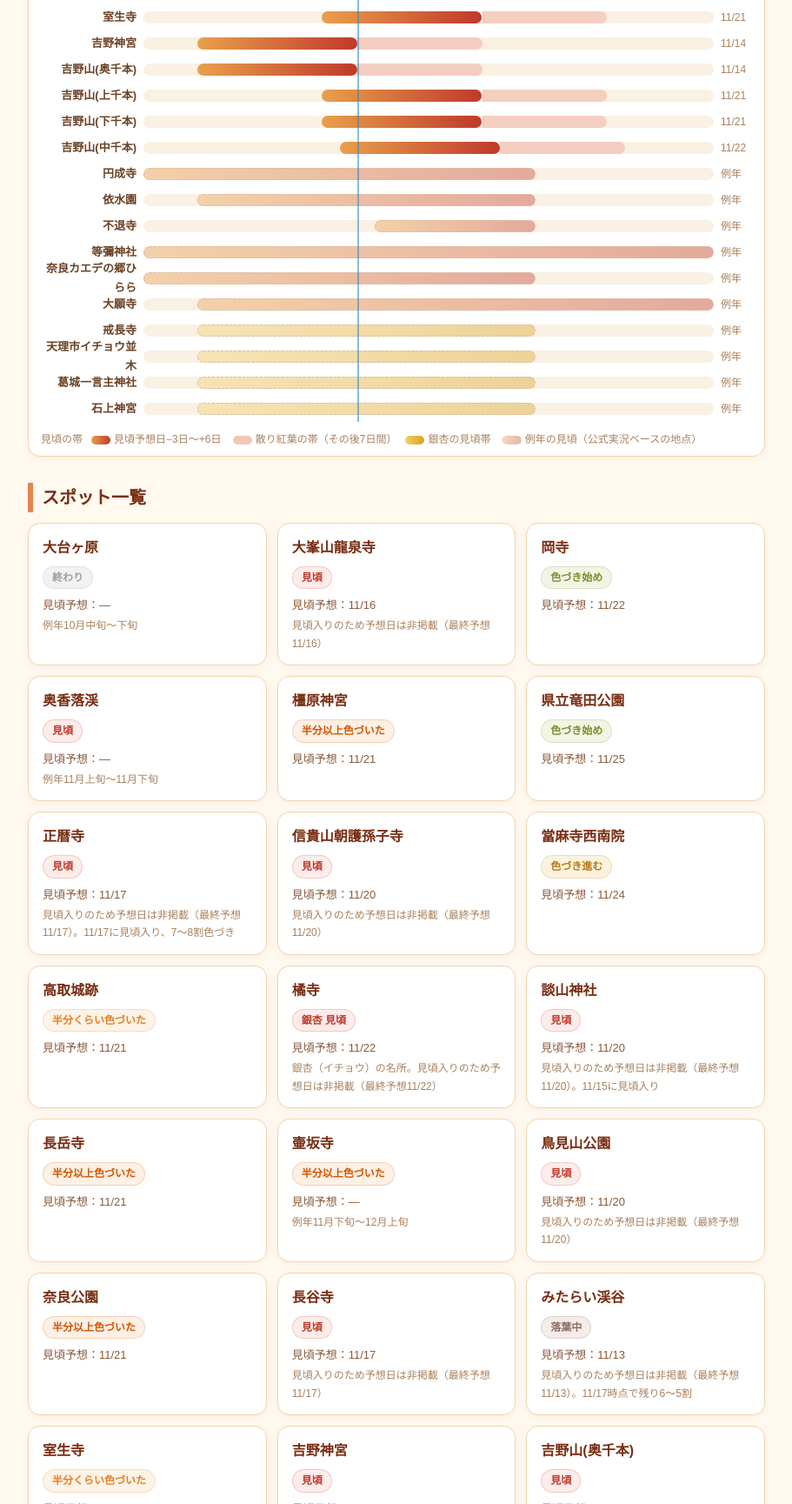
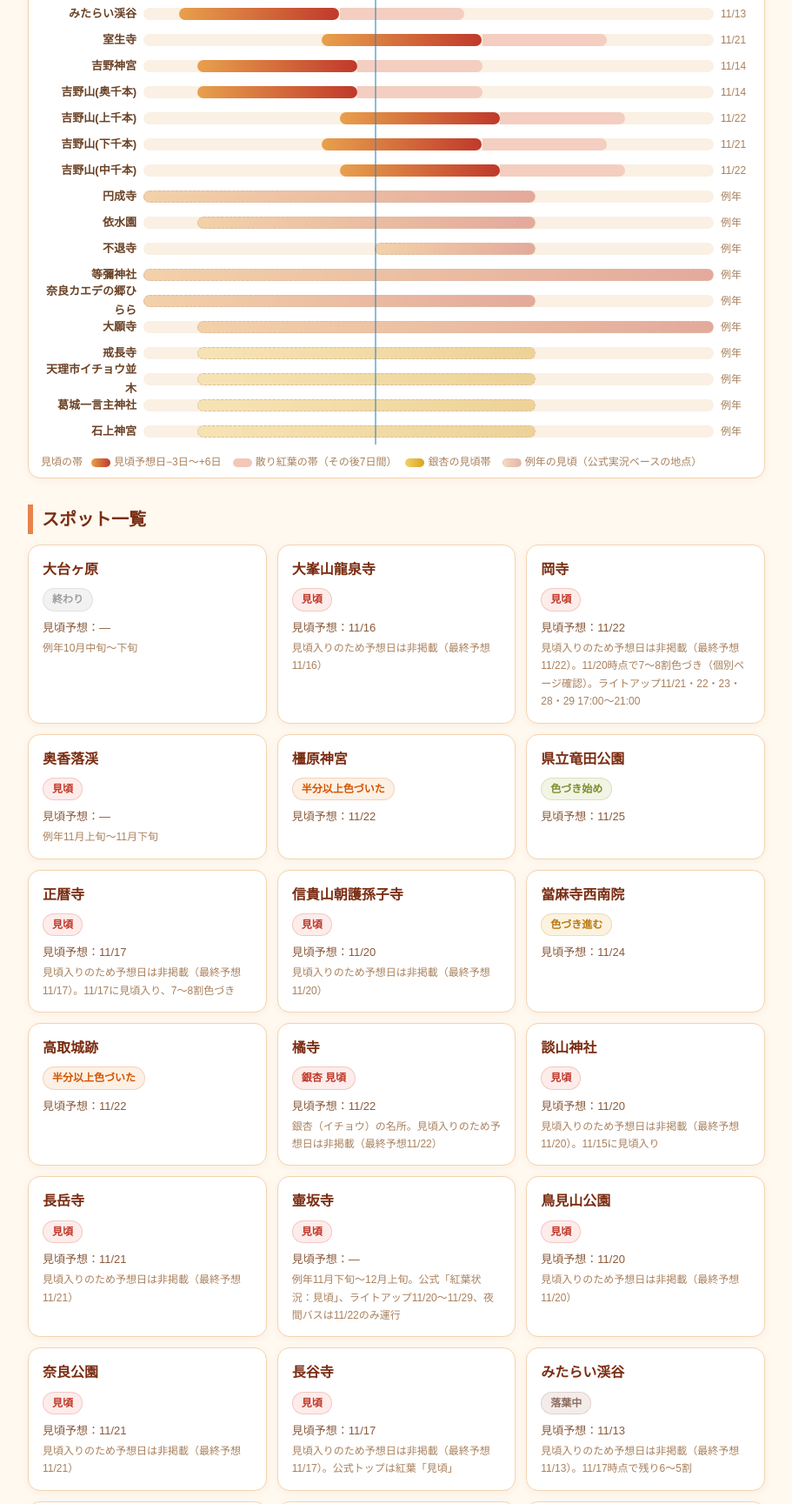
Before and after one commit to take-creator-nara/nara-koyo, a plain HTML site: page index.html in a window 1280 px wide. Shown: the part 1071-2800 px from the top of the page at 87% size, without its empty margins (184-1095 px from the left). Drawn offline with Linux system fonts and the light colour scheme.

Commit message:
奈良の紅葉タイムライン 2026-11-21版

```diff
--- a/index.html
+++ b/index.html
@@ -51,17 +51,17 @@
   <div class="kicker">NARA AUTUMN LEAVES</div>
   <h1>🍁 奈良の紅葉タイムライン</h1>
   <p>奈良の紅葉スポット34地点の見頃予想を、時系列でまとめました。</p>
-  <div class="upd">11月20日 更新</div>
+  <div class="upd">11月21日 更新</div>
 </header>
 <main>
   <h2>いま見頃のスポット</h2>
-  <div class="now-box"><b>大峯山龍泉寺</b>、<b>奥香落渓</b>、<b>正暦寺</b>、<b>信貴山朝護孫子寺</b>、<b>橘寺</b>、<b>談山神社</b>、<b>鳥見山公園</b>、<b>長谷寺</b>、<b>吉野神宮</b>、<b>吉野山(奥千本)</b>、<b>依水園</b>、<b>不退寺</b>、<b>奈良カエデの郷ひらら</b>、<b>大願寺</b>、<b>戒長寺</b>、<b>天理市イチョウ並木</b> が見頃です。</div>
+  <div class="now-box"><b>大峯山龍泉寺</b>、<b>岡寺</b>、<b>奥香落渓</b>、<b>正暦寺</b>、<b>信貴山朝護孫子寺</b>、<b>橘寺</b>、<b>談山神社</b>、<b>長岳寺</b>、<b>壷坂寺</b>、<b>鳥見山公園</b>、<b>奈良公園</b>、<b>長谷寺</b>、<b>室生寺</b>、<b>吉野神宮</b>、<b>吉野山(奥千本)</b>、<b>吉野山(下千本)</b>、<b>吉野山(中千本)</b>、<b>円成寺</b>、<b>依水園</b>、<b>不退寺</b>、<b>奈良カエデの郷ひらら</b>、<b>大願寺</b>、<b>戒長寺</b>、<b>天理市イチョウ並木</b> が見頃です。</div>
 
   <h2>見頃カレンダー</h2>
   <div class="chart"><div class="chart-inner">
-    <div class="axis"><span style="left:6.2%">11/10</span><span style="left:21.9%">11/15</span><span style="left:37.5%">11/20</span><span style="left:53.1%">11/25</span><span style="left:68.8%">11/30</span><span style="left:84.4%">12/5</span><span class="today-lab" style="left:37.5%">今日</span></div>
+    <div class="axis"><span style="left:6.2%">11/10</span><span style="left:21.9%">11/15</span><span style="left:37.5%">11/20</span><span style="left:53.1%">11/25</span><span style="left:68.8%">11/30</span><span style="left:84.4%">12/5</span><span class="today-lab" style="left:40.6%">今日</span></div>
     <div style="position:relative">
-      <div class="today" style="left:calc(118px + (100% - 162px) * 0.3750)"></div>
+      <div class="today" style="left:calc(118px + (100% - 162px) * 0.4062)"></div>
       <div class="trow">
       <div class="tname">大台ヶ原</div>
       <div class="ttrack"></div>
@@ -80,8 +80,8 @@
       <div class="tpeak">―</div>
     </div><div class="trow">
       <div class="tname">橿原神宮</div>
-      <div class="ttrack"><div class="bar" style="left:31.2%;width:28.1%;background:linear-gradient(90deg,#e8a04c,#c0392b)"></div><div class="bar scat" style="left:59.4%;width:21.9%;background:#f3c6b8"></div></div>
-      <div class="tpeak">11/21</div>
+      <div class="ttrack"><div class="bar" style="left:34.4%;width:28.1%;background:linear-gradient(90deg,#e8a04c,#c0392b)"></div><div class="bar scat" style="left:62.5%;width:21.9%;background:#f3c6b8"></div></div>
+      <div class="tpeak">11/22</div>
     </div><div class="trow">
       <div class="tname">県立竜田公園</div>
       <div class="ttrack"><div class="bar" style="left:43.8%;width:28.1%;background:linear-gradient(90deg,#e8a04c,#c0392b)"></div><div class="bar scat" style="left:71.9%;width:21.9%;background:#f3c6b8"></div></div>
@@ -100,8 +100,8 @@
       <div class="tpeak">11/24</div>
     </div><div class="trow">
       <div class="tname">高取城跡</div>
-      <div class="ttrack"><div class="bar" style="left:31.2%;width:28.1%;background:linear-gradient(90deg,#e8a04c,#c0392b)"></div><div class="bar scat" style="left:59.4%;width:21.9%;background:#f3c6b8"></div></div>
-      <div class="tpeak">11/21</div>
+      <div class="ttrack"><div class="bar" style="left:34.4%;width:28.1%;background:linear-gradient(90deg,#e8a04c,#c0392b)"></div><div class="bar scat" style="left:62.5%;width:21.9%;background:#f3c6b8"></div></div>
+      <div class="tpeak">11/22</div>
     </div><div class="trow">
       <div class="tname">橘寺</div>
       <div class="ttrack"><div class="bar" style="left:34.4%;width:28.1%;background:linear-gradient(90deg,#f2d06b,#d9a41c)"></div><div class="bar scat" style="left:62.5%;width:21.9%;background:#f7e3a1"></div></div>
@@ -148,8 +148,8 @@
       <div class="tpeak">11/14</div>
     </div><div class="trow">
       <div class="tname">吉野山(上千本)</div>
-      <div class="ttrack"><div class="bar" style="left:31.2%;width:28.1%;background:linear-gradient(90deg,#e8a04c,#c0392b)"></div><div class="bar scat" style="left:59.4%;width:21.9%;background:#f3c6b8"></div></div>
-      <div class="tpeak">11/21</div>
+      <div class="ttrack"><div class="bar" style="left:34.4%;width:28.1%;background:linear-gradient(90deg,#e8a04c,#c0392b)"></div><div class="bar scat" style="left:62.5%;width:21.9%;background:#f3c6b8"></div></div>
+      <div class="tpeak">11/22</div>
     </div><div class="trow">
       <div class="tname">吉野山(下千本)</div>
       <div class="ttrack"><div class="bar" style="left:31.2%;width:28.1%;background:linear-gradient(90deg,#e8a04c,#c0392b)"></div><div class="bar scat" style="left:59.4%;width:21.9%;background:#f3c6b8"></div></div>
@@ -218,9 +218,9 @@
       <div class="cnote">見頃入りのため予想日は非掲載（最終予想11/16）</div>
     </div><div class="card">
       <div class="cname">岡寺</div>
-      <span class="chip" style="color:#7d8c2f;background:#f2f5e4;border:1px solid #7d8c2f33">色づき始め</span>
+      <span class="chip" style="color:#c0392b;background:#fdecea;border:1px solid #c0392b33">見頃</span>
       <div class="cpeak">見頃予想：11/22</div>
-      <div class="cnote"></div>
+      <div class="cnote">見頃入りのため予想日は非掲載（最終予想11/22）。11/20時点で7〜8割色づき（個別ページ確認）。ライトアップ11/21・22・23・28・29 17:00〜21:00</div>
     </div><div class="card">
       <div class="cname">奥香落渓</div>
       <span class="chip" style="color:#c0392b;background:#fdecea;border:1px solid #c0392b33">見頃</span>
@@ -229,7 +229,7 @@
     </div><div class="card">
       <div class="cname">橿原神宮</div>
       <span class="chip" style="color:#d35400;background:#fdf0e4;border:1px solid #d3540033">半分以上色づいた</span>
-      <div class="cpeak">見頃予想：11/21</div>
+      <div class="cpeak">見頃予想：11/22</div>
       <div class="cnote"></div>
     </div><div class="card">
       <div class="cname">県立竜田公園</div>
@@ -253,8 +253,8 @@
       <div class="cnote"></div>
     </div><div class="card">
       <div class="cname">高取城跡</div>
-      <span class="chip" style="color:#e67e22;background:#fdf3e7;border:1px solid #e67e2233">半分くらい色づいた</span>
-      <div class="cpeak">見頃予想：11/21</div>
+      <span class="chip" style="color:#d35400;background:#fdf0e4;border:1px solid #d3540033">半分以上色づいた</span>
+      <div class="cpeak">見頃予想：11/22</div>
       <div class="cnote"></div>
     </div><div class="card">
       <div class="cname">橘寺</div>
@@ -268,14 +268,14 @@
       <div class="cnote">見頃入りのため予想日は非掲載（最終予想11/20）。11/15に見頃入り</div>
     </div><div class="card">
       <div class="cname">長岳寺</div>
-      <span class="chip" style="color:#d35400;background:#fdf0e4;border:1px solid #d3540033">半分以上色づいた</span>
+      <span class="chip" style="color:#c0392b;background:#fdecea;border:1px solid #c0392b33">見頃</span>
       <div class="cpeak">見頃予想：11/21</div>
-      <div class="cnote"></div>
+      <div class="cnote">見頃入りのため予想日は非掲載（最終予想11/21）</div>
     </div><div class="card">
       <div class="cname">壷坂寺</div>
-      <span class="chip" style="color:#d35400;background:#fdf0e4;border:1px solid #d3540033">半分以上色づいた</span>
+      <span class="chip" style="color:#c0392b;background:#fdecea;border:1px solid #c0392b33">見頃</span>
       <div class="cpeak">見頃予想：―</div>
-      <div class="cnote">例年11月下旬〜12月上旬</div>
+      <div class="cnote">例年11月下旬〜12月上旬。公式「紅葉状況：見頃」、ライトアップ11/20〜11/29、夜間バスは11/22のみ運行</div>
     </div><div class="card">
       <div class="cname">鳥見山公園</div>
       <span class="chip" style="color:#c0392b;background:#fdecea;border:1px solid #c0392b33">見頃</span>
@@ -283,14 +283,14 @@
       <div class="cnote">見頃入りのため予想日は非掲載（最終予想11/20）</div>
     </div><div class="card">
       <div class="cname">奈良公園</div>
-      <span class="chip" style="color:#d35400;background:#fdf0e4;border:1px solid #d3540033">半分以上色づいた</span>
+      <span class="chip" style="color:#c0392b;background:#fdecea;border:1px solid #c0392b33">見頃</span>
       <div class="cpeak">見頃予想：11/21</div>
-      <div class="cnote"></div>
+      <div class="cnote">見頃入りのため予想日は非掲載（最終予想11/21）</div>
     </div><div class="card">
       <div class="cname">長谷寺</div>
       <span class="chip" style="color:#c0392b;background:#fdecea;border:1px solid #c0392b33">見頃</span>
       <div class="cpeak">見頃予想：11/17</div>
-      <div class="cnote">見頃入りのため予想日は非掲載（最終予想11/17）</div>
+      <div class="cnote">見頃入りのため予想日は非掲載（最終予想11/17）。公式トップは紅葉「見頃」</div>
     </div><div class="card">
       <div class="cname">みたらい渓谷</div>
       <span class="chip" style="color:#8d6e63;background:#f3ece9;border:1px solid #8d6e6333">落葉中</span>
@@ -298,9 +298,9 @@
       <div class="cnote">見頃入りのため予想日は非掲載（最終予想11/13）。11/17時点で残り6〜5割</div>
     </div><div class="card">
       <div class="cname">室生寺</div>
-      <span class="chip" style="color:#e67e22;background:#fdf3e7;border:1px solid #e67e2233">半分くらい色づいた</span>
+      <span class="chip" style="color:#c0392b;background:#fdecea;border:1px solid #c0392b33">見頃</span>
       <div class="cpeak">見頃予想：11/21</div>
-      <div class="cnote"></div>
+      <div class="cnote">見頃入りのため予想日は非掲載（最終予想11/21）。宇陀見ごろ速報11/20見ごろ</div>
     </div><div class="card">
       <div class="cname">吉野神宮</div>
       <span class="chip" style="color:#c0392b;background:#fdecea;border:1px solid #c0392b33">見頃</span>
@@ -314,21 +314,21 @@
     </div><div class="card">
       <div class="cname">吉野山(上千本)</div>
       <span class="chip" style="color:#d35400;background:#fdf0e4;border:1px solid #d3540033">半分以上色づいた</span>
-      <div class="cpeak">見頃予想：11/21</div>
+      <div class="cpeak">見頃予想：11/22</div>
       <div class="cnote"></div>
     </div><div class="card">
       <div class="cname">吉野山(下千本)</div>
-      <span class="chip" style="color:#b9770e;background:#fbf3e0;border:1px solid #b9770e33">色づき進む</span>
+      <span class="chip" style="color:#c0392b;background:#fdecea;border:1px solid #c0392b33">見頃</span>
       <div class="cpeak">見頃予想：11/21</div>
-      <div class="cnote"></div>
+      <div class="cnote">見頃入りのため予想日は非掲載（最終予想11/21）</div>
     </div><div class="card">
       <div class="cname">吉野山(中千本)</div>
-      <span class="chip" style="color:#7d8c2f;background:#f2f5e4;border:1px solid #7d8c2f33">色づき始め</span>
+      <span class="chip" style="color:#c0392b;background:#fdecea;border:1px solid #c0392b33">見頃</span>
       <div class="cpeak">見頃予想：11/22</div>
-      <div class="cnote"></div>
+      <div class="cnote">見頃入りのため予想日は非掲載（最終予想11/22）</div>
     </div><div class="card">
       <div class="cname">円成寺</div>
-      <span class="chip" style="color:#e67e22;background:#fdf3e7;border:1px solid #e67e2233">半分くらい色づいた</span>
+      <span class="chip" style="color:#c0392b;background:#fdecea;border:1px solid #c0392b33">見頃</span>
       <div class="cpeak">見頃時期：例年ベース（公式実況で更新）</div>
       <div class="cnote">例年10月下旬〜11月下旬｜池に映る紅葉</div>
     </div><div class="card">
```
